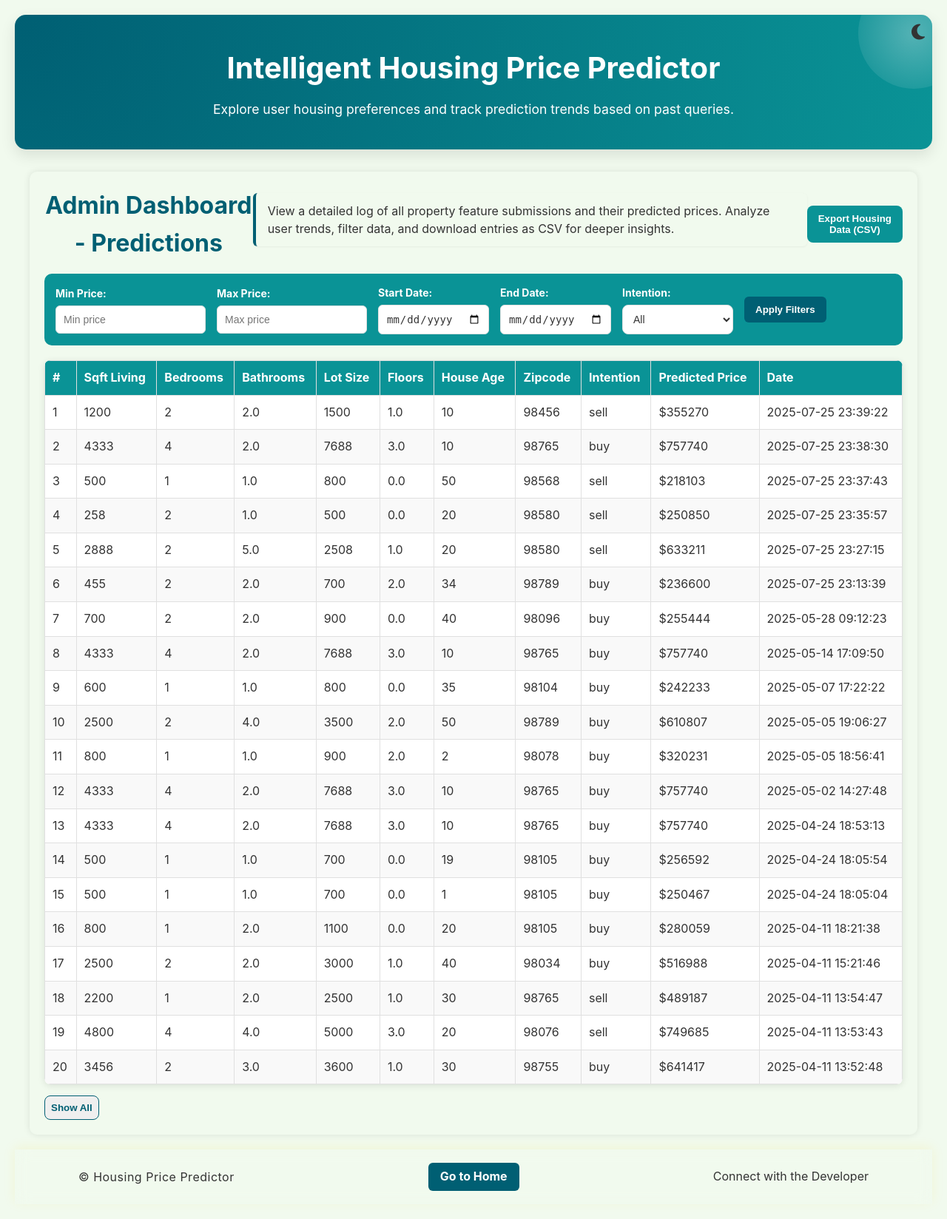
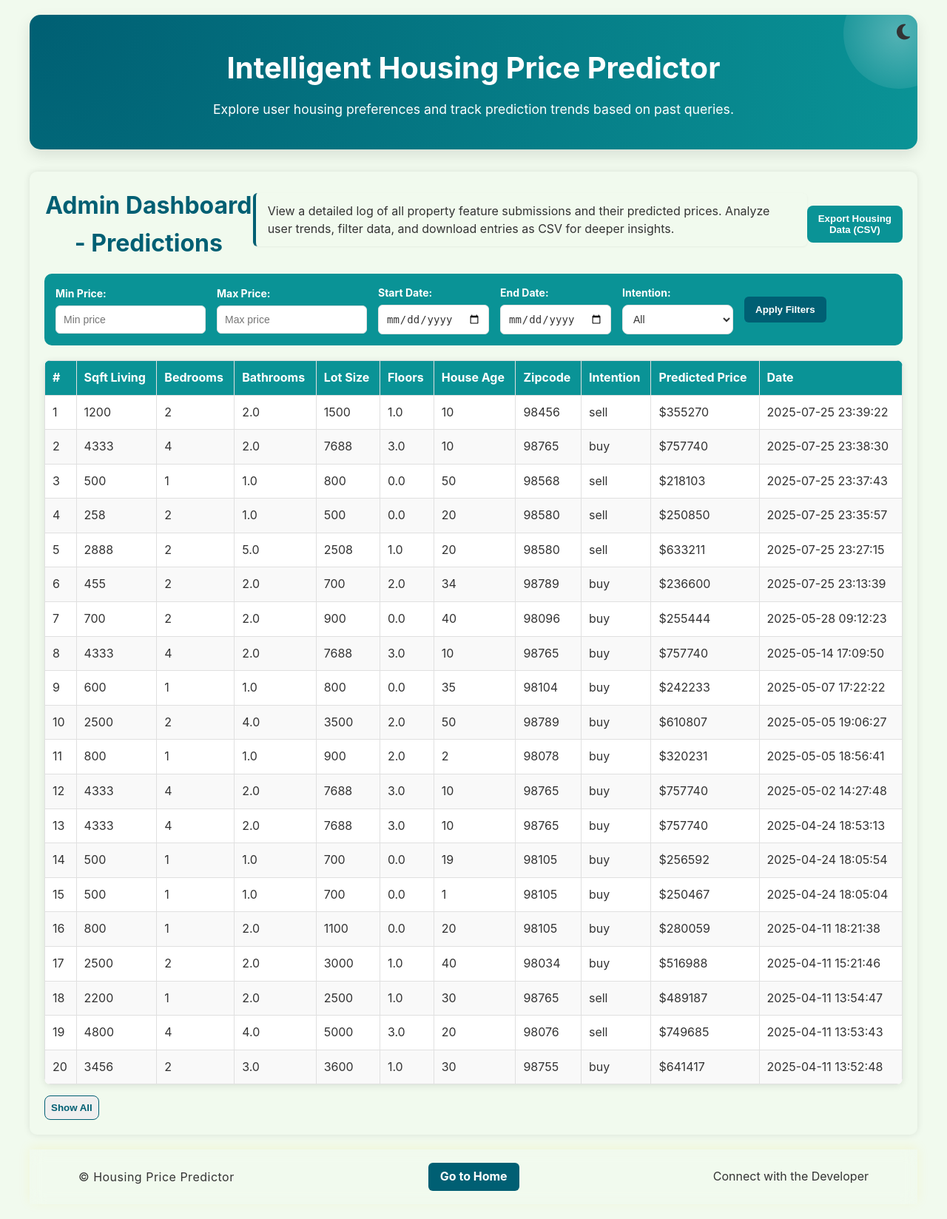
Before and after one commit to Nerdyk450/housing-model, a Flask app: page /admin in a window 1280 px wide. Shown: the whole page at 74% size. Run offline with Flask 3, Linux system fonts and the light colour scheme; data comes from the database, SQL or seed files in the repository; parts of the project's set-up code (start-up, migrations or seed data) failed here and were passed over.

Commit message:
Modify padding and layout properties in CSS
Adjusted padding for main layout and added max-width to header, section, footer, and admin-container.

```diff
--- a/app/static/css/style.css
+++ b/app/static/css/style.css
@@ -86,7 +86,7 @@ body {
   background: var(--bg-color);
   color: var(--text-color);
   line-height: 1.6;
-  padding: 20px;
+  padding: 20px 0;  /* Changed from padding: 20px; */
   overflow-x: hidden;
 }
 
@@ -168,7 +168,19 @@ header p {
 main {
   max-width: 1200px;
   margin: 0 auto;
+  padding: 0 20px;
+  width: 100%;
 }
+
+header,
+section,
+footer,
+.admin-container {
+  max-width: 1200px !important;
+  margin-left: auto !important;
+  margin-right: auto !important;
+}
+
 .purpose-selection {
   display: flex;
   justify-content: center; /* Centers it horizontally */
```
